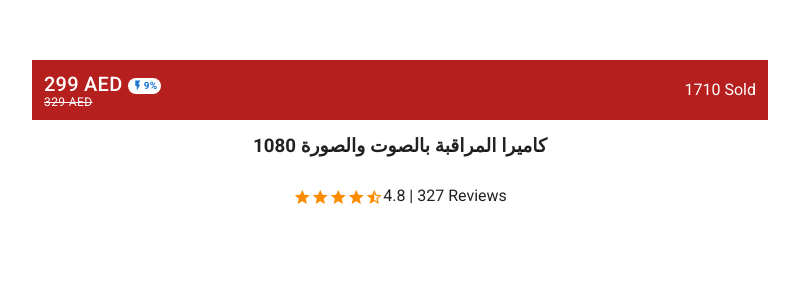
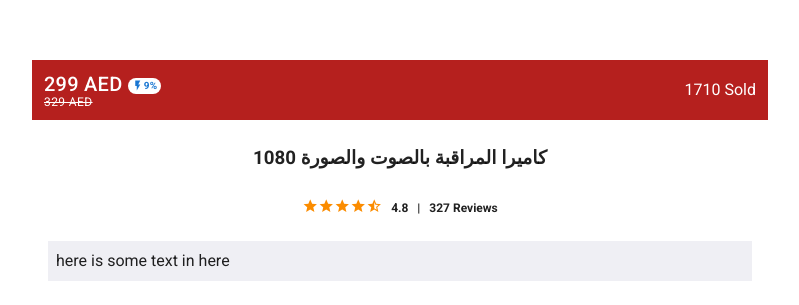
Before and after one commit to ashraf-frotan/landingpage-mis-frontend, a Nuxt app: page /landing/1 in a window 1280 px wide. Shown: the part 1216-1521 px from the top of the page, without its empty margins (240-1039 px from the left). Before the commit the page ends 1448 px from the top, so only its background shows below. Built offline with nearby package versions, Linux system fonts and the light colour scheme; what vue-toastr would draw is missing.

Commit message:
rating design done

```diff
--- a/pages/landing/_slug.vue
+++ b/pages/landing/_slug.vue
@@ -12,25 +12,32 @@
       </v-row>
     </template>
     <template>
-      <v-row align="center" justify="center">
+      <v-row align="center">
         <v-col cols="12" align="center" justify="center"
-          ><h3>كاميرا المراقبة بالصوت والصورة 1080 </h3>
+          ><h3 class="mt-3">كاميرا المراقبة بالصوت والصورة 1080 </h3>
         </v-col>
       </v-row>
       <v-row align="center">
         <v-col cols="12" class="d-flex justify-center">
-          <div class="d-flex">
+          <div class="d-flex" style="font-size:12px;">
             <v-rating
               color="warning"
               readonly
               half-increments
               length="5"
               :value="4.8"
-            ></v-rating>
-            4.8
-            |
+            ></v-rating> &nbsp; &nbsp;
+            <span style="margin-top:3px" class="font-weight-bold">
+              4.8 &nbsp;  | &nbsp;
             327 Reviews
+            </span>
+
           </div>
+        </v-col>
+      </v-row>
+      <v-row>
+        <v-col cols="12" class="px-2">
+          <div class="mx-2 pa-2" style="background-color: #efeff4;">here is some text in here</div>
         </v-col>
       </v-row>
     </template>
@@ -73,6 +80,6 @@ export default {
 }
 
 .v-icon.v-icon {
-  font-size:18px;
+  font-size:16px;
 }
 </style>
```
